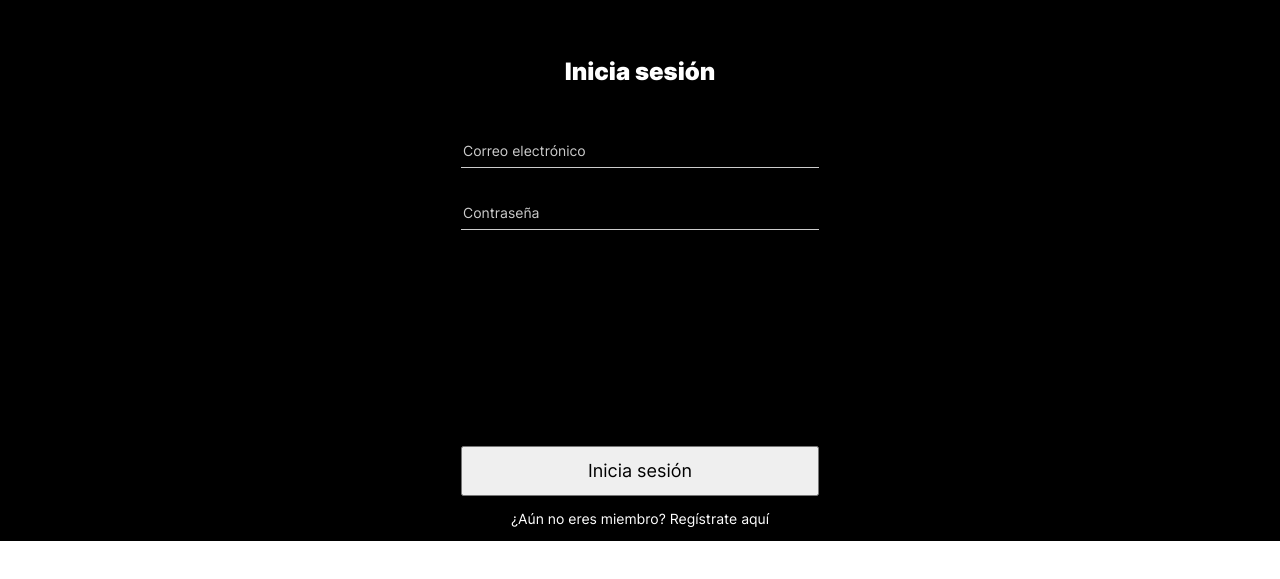
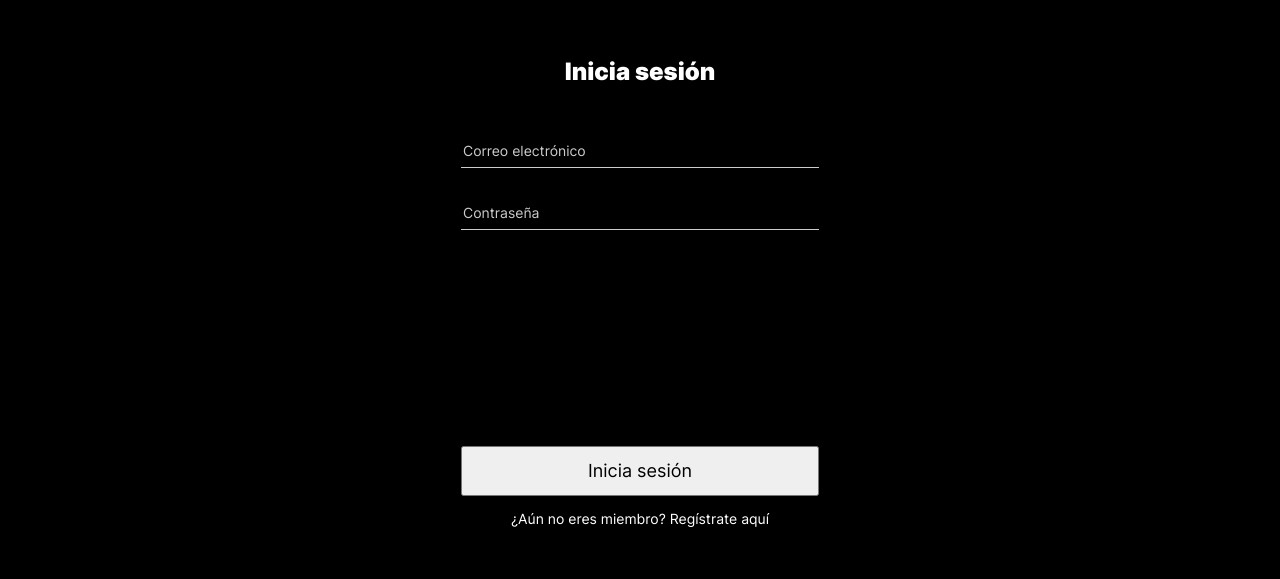
Before and after one commit to eBraulio/web_project_around_auth, a React app: page /signin in a window 1280 px wide. Shown: the part 123-702 px from the top of the page. Built offline with nearby package versions, Linux system fonts and the light colour scheme; no server answers.

Commit message:
Corregir estilos en Login y Register, Sprint 15

```diff
--- a/src/blocks/login.css
+++ b/src/blocks/login.css
@@ -1,4 +1,7 @@
 .login {
+  background-color: #000;
+  margin: auto;
+  height: 100vh;
 }
 
 .login__header {
--- a/src/blocks/pages.css
+++ b/src/blocks/pages.css
@@ -7,7 +7,6 @@
   max-width: 880px;
   margin: auto;
   font-family: Inter;
-
   color: #fff;
   min-width: 320px;
 }
--- a/src/blocks/register.css
+++ b/src/blocks/register.css
@@ -1,4 +1,5 @@
 .register {
+  background-color: #000;
 }
 
 .register__header {
```
